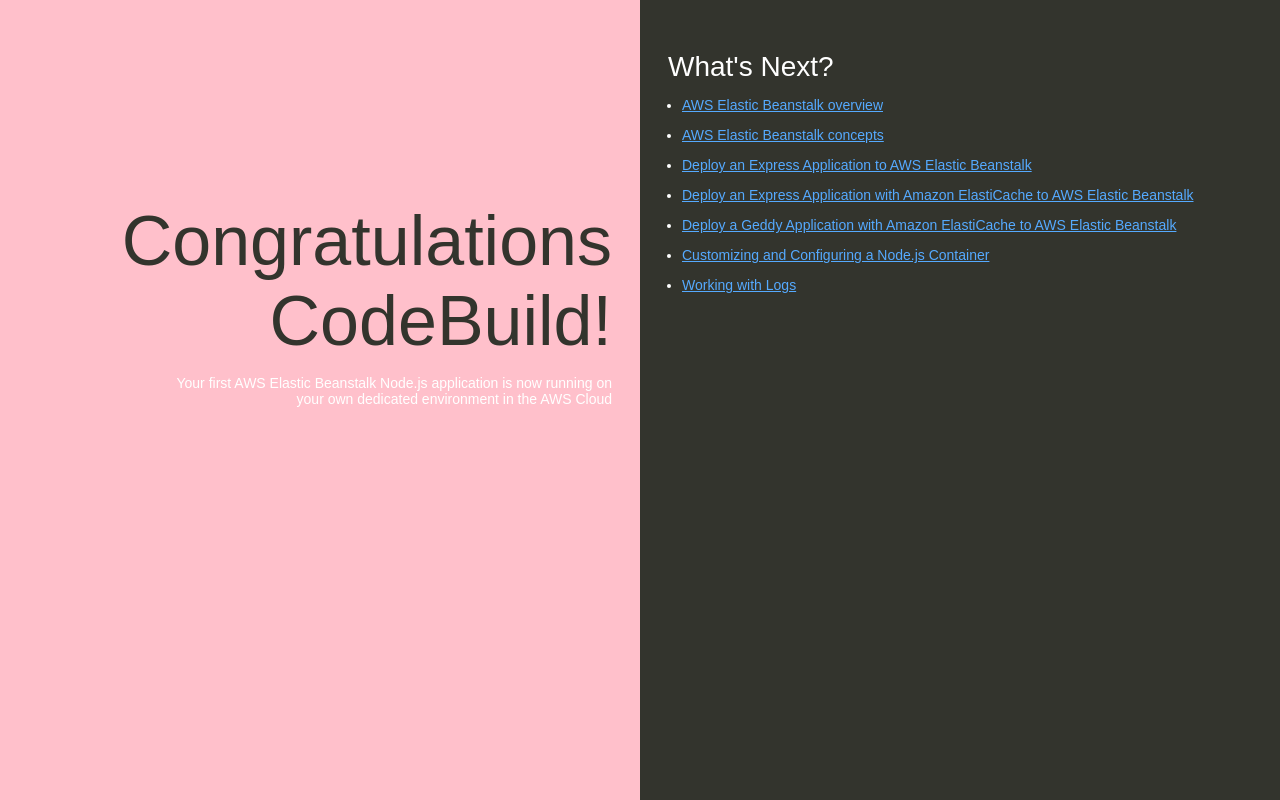
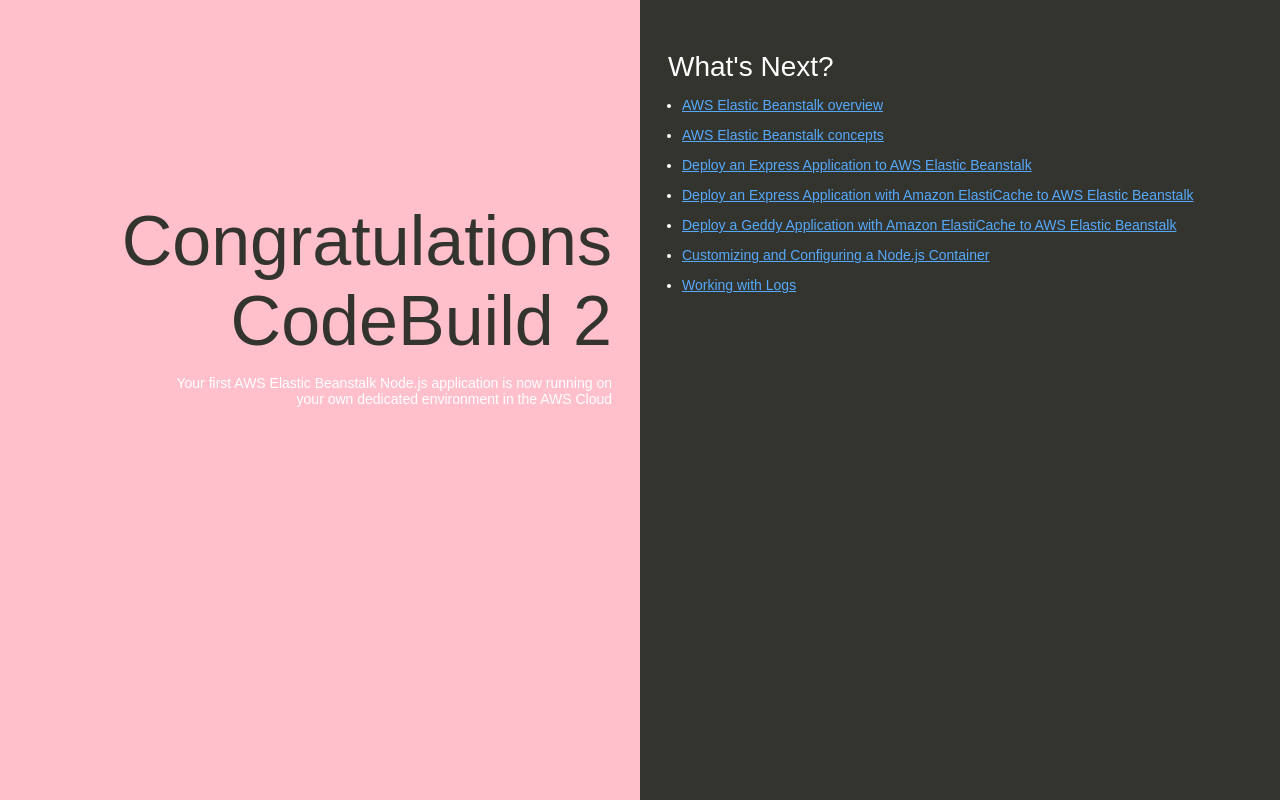
Before and after one commit to samzaberi/node-v2-blue, a website: page index.html in a window 1280 px wide. Drawn offline with Linux system fonts and the light colour scheme.

Commit message:
Update heading text in index.html

```diff
--- a/index.html
+++ b/index.html
@@ -74,7 +74,7 @@
   </head>
   <body>
     <div class="textColumn">
-      <h1>Congratulations CodeBuild!</h1>
+      <h1>Congratulations CodeBuild 2</h1>
       <p>Your first AWS Elastic Beanstalk Node.js application is now running on your own dedicated environment in the AWS Cloud</p>
     </div>
     <div class="linksColumn">
```
